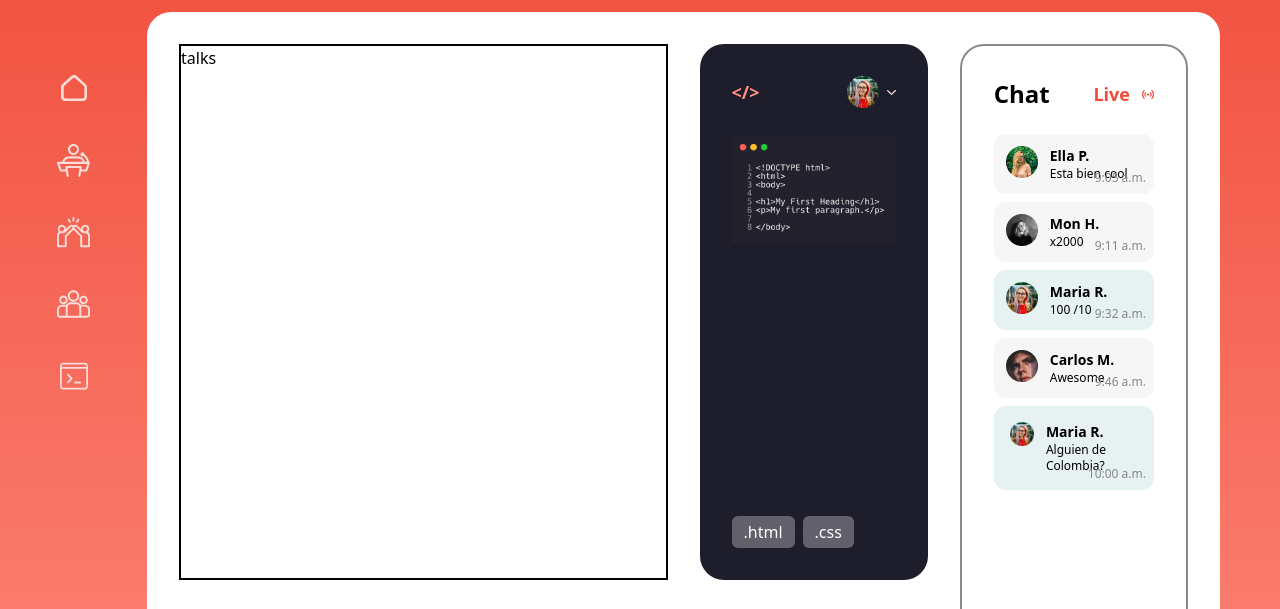
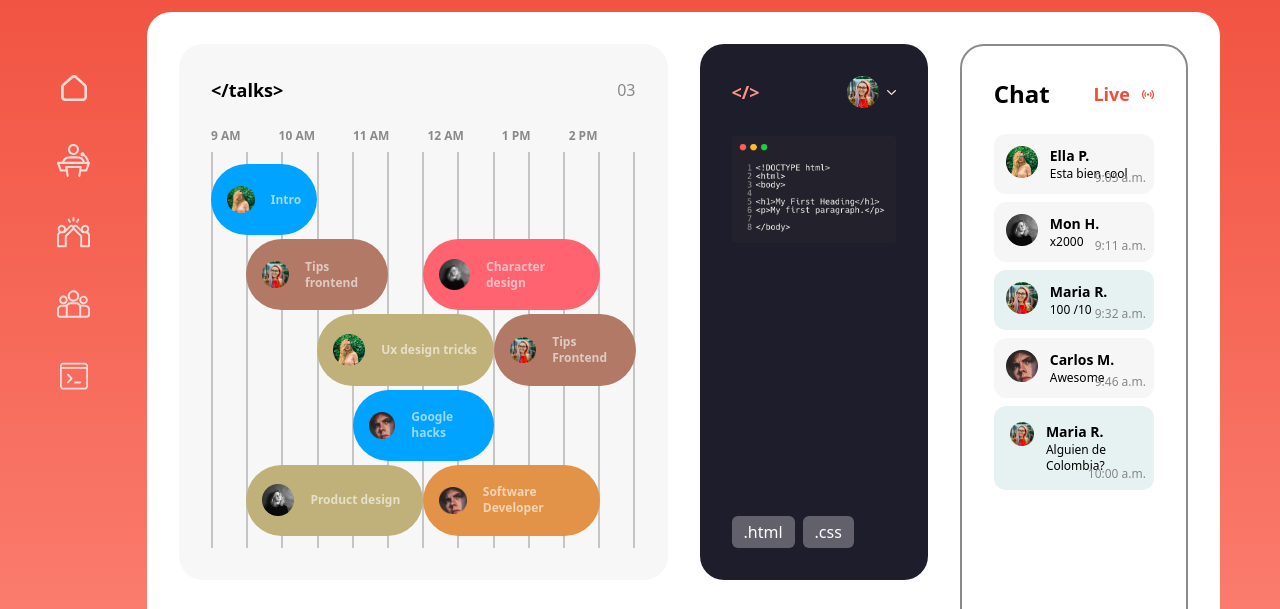
Before and after one commit to KevinMendieta/css-conf-mock, a website built with Vite: page index.html in a window 1280 px wide. Shown: the part 120-729 px from the top of the page. Built offline with nearby package versions, Linux system fonts and the light colour scheme.

Commit message:
add talks section

```diff
--- a/index.html
+++ b/index.html
@@ -96,7 +96,78 @@
     </section>
   </aside>
   <main class="app-main bg-white rounded-3xl p-8 grid grid-rows-3 grid-cols-4 gap-8">
-    <section class="border-2 border-black row-span-2 col-span-2">talks</section>
+    <section class="row-span-2 col-span-2 p-8 bg-bg-medium rounded-3xl flex flex-col justify-between">
+      <div class="flex justify-between items-center mb-6">
+        <h2 class="text-black font-bold text-lg">&lt;/talks&gt;</h2>
+        <p class="text-text-darkMuted">03</p>
+      </div>
+      <div class="w-full flex justify-between mb-2">
+        <p class="text-text-darkMuted text-xs font-semibold">9 AM</p>
+        <p class="text-text-darkMuted text-xs font-semibold"></p>
+        <p class="text-text-darkMuted text-xs font-semibold">10 AM</p>
+        <p class="text-text-darkMuted text-xs font-semibold"></p>
+        <p class="text-text-darkMuted text-xs font-semibold">11 AM</p>
+        <p class="text-text-darkMuted text-xs font-semibold"></p>
+        <p class="text-text-darkMuted text-xs font-semibold">12 AM</p>
+        <p class="text-text-darkMuted text-xs font-semibold"></p>
+        <p class="text-text-darkMuted text-xs font-semibold">1 PM</p>
+        <p class="text-text-darkMuted text-xs font-semibold"></p>
+        <p class="text-text-darkMuted text-xs font-semibold">2 PM</p>
+        <p class="text-text-darkMuted text-xs font-semibold"></p>
+        <p class="text-text-darkMuted text-xs font-semibold"></p>
+      </div>
+      <div class="relative w-full h-full">
+        <div class="w-full h-full absolute flex justify-between">
+          <div class="border-borderLight border-[0.5px]"></div>
+          <div class="border-borderLight border-[0.5px]"></div>
+          <div class="border-borderLight border-[0.5px]"></div>
+          <div class="border-borderLight border-[0.5px]"></div>
+          <div class="border-borderLight border-[0.5px]"></div>
+          <div class="border-borderLight border-[0.5px]"></div>
+          <div class="border-borderLight border-[0.5px]"></div>
+          <div class="border-borderLight border-[0.5px]"></div>
+          <div class="border-borderLight border-[0.5px]"></div>
+          <div class="border-borderLight border-[0.5px]"></div>
+          <div class="border-borderLight border-[0.5px]"></div>
+          <div class="border-borderLight border-[0.5px]"></div>
+          <div class="border-borderLight border-[0.5px]"></div>
+        </div>
+        <div class="w-full h-full absolute grid grid-rows-5 grid-cols-12 z-10 pt-3 pb-3 gap-y-1">
+          <div class="row-start-1 col-start-1 col-end-4 rounded-full bg-[#00A3FF] p-4 flex items-center gap-x-4">
+            <picture><img src="/assets/profile2.png" alt="profile picture"></picture>
+            <h3 class="text-xs text-white/60 font-semibold">Intro</h3>
+          </div>
+          <div class="row-start-2 col-start-2 col-end-6 rounded-full bg-[#B27966] p-4 flex items-center gap-x-4">
+            <picture><img src="/assets/profile1.png" alt="profile picture"></picture>
+            <h3 class="text-xs text-white/60 font-semibold">Tips frontend</h3>
+          </div>
+          <div class="row-start-2 col-start-7 col-end-12 rounded-full bg-[#FF6370] p-4 flex items-center gap-x-4">
+            <picture><img src="/assets/profile3.png" alt="profile picture"></picture>
+            <h3 class="text-xs text-white/60 font-semibold">Character design</h3>
+          </div>
+          <div class="row-start-3 col-start-4 col-end-9 rounded-full bg-[#C0B07A] p-4 flex items-center gap-x-4">
+            <picture><img src="/assets/profile2.png" alt="profile picture"></picture>
+            <h3 class="text-xs text-white/60 font-semibold">Ux design tricks</h3>
+          </div>
+          <div class="row-start-3 col-start-9 col-end-13 rounded-full bg-[#B27966] p-4 flex items-center gap-x-4">
+            <picture><img src="/assets/profile1.png" alt="profile picture"></picture>
+            <h3 class="text-xs text-white/60 font-semibold">Tips Frontend</h3>
+          </div>
+          <div class="row-start-4 col-start-5 col-end-9 rounded-full bg-[#00A3FF] p-4 flex items-center gap-x-4">
+            <picture><img src="/assets/profile4.png" alt="profile picture"></picture>
+            <h3 class="text-xs text-white/60 font-semibold">Google hacks</h3>
+          </div>
+          <div class="row-start-5 col-start-2 col-end-7 rounded-full bg-[#C0B07A] p-4 flex items-center gap-x-4">
+            <picture><img src="/assets/profile3.png" alt="profile picture"></picture>
+            <h3 class="text-xs text-white/60 font-semibold">Product design</h3>
+          </div>
+          <div class="row-start-5 col-start-7 col-end-12 rounded-full bg-[#E39348] p-4 flex items-center gap-x-4">
+            <picture><img src="/assets/profile4.png" alt="profile picture"></picture>
+            <h3 class="text-xs text-white/60 font-semibold">Software Developer</h3>
+          </div>
+        </div>
+      </div>
+    </section>
     <section class="rounded-3xl bg-bg-dark row-span-2 p-8 flex flex-col gap-y-7">
       <div class="flex justify-between items-center">
         <h2 class="text-salmon-100 font-bold text-lg">&lt;/&gt;</h2>
--- a/tailwind.config.cjs
+++ b/tailwind.config.cjs
@@ -25,7 +25,9 @@ module.exports = {
           mediumDark: '#8A8A8A',
           mediumLight: '#E6F1F1',
           muted: '#62616B',
+          medium: '#F7F7F7',
         },
+        borderLight: '#C4C5C4',
       },
     },
   },
```
